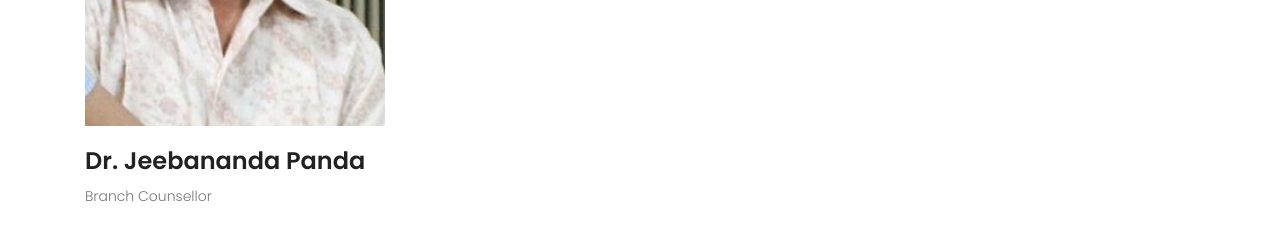
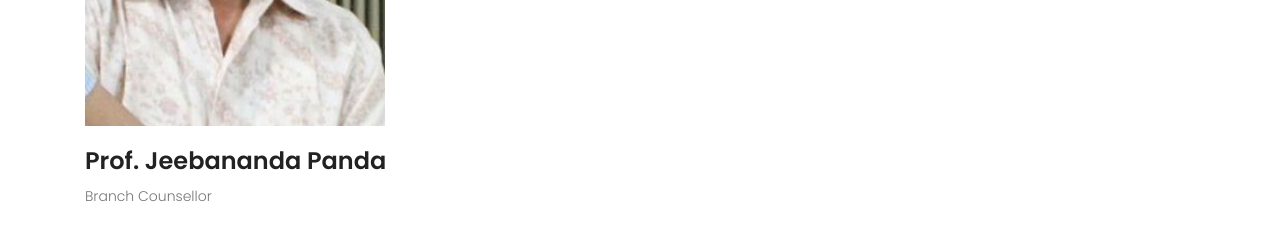
Before and after one commit to HemabhKamboj/hemabhkamboj.github.io, a plain HTML site: page about-us.html in a window 1280 px wide. Shown: the part 1800-2026 px from the top of the page. Drawn offline with Linux system fonts and the light colour scheme.

Commit message:
corrected name

```diff
--- a/about-us.html
+++ b/about-us.html
@@ -74,10 +74,10 @@
 
                     <div class="col-md-6 d_flex">
                         <div class="about_content flex" style="text-align: justify; text-justify: inter-word">
-                            <h3 class="title_color">IEEE  DTU  Student  Branch ,  under  the  aegis  of  IEEE  (Institute  of Electrical and Electronics Engineering), is the oldest student branch in Delhi Section with an illustrious history of over three decades.</h3>
+                            <h3 class="title_color">IEEE  DTU  Student  Branch , under the aegis of IEEE  (Institute  of Electrical and Electronics Engineering), is the oldest student branch in Delhi Section with an illustrious history of over three decades.</h3>
                             <p>
                                     Under the invaluable guidance of Dr. J. Panda, IEEE DTU has emerged as one of the most active  and  innovative  student  branches  in  India.
-                                    IEEE  DTU  organizes  a  plethora  of  events around the year such as TECHWEEK, REPERTOIRE and the annual technical festival TROIKA to    instil    a    scientific    temperament    in    students    and    to    cater to the needs of their inquisitive nature
+                                    IEEE  DTU  organizes  a  plethora  of  events around the year such as TECHWEEK, REPERTOIRE and the annual technical festival TROIKA to instil a scientific temperament in students and to cater to the needs of their inquisitive nature
                                     .IEEE DTU is also renowned for its publications- ECHO, a
                                     magazine  for  freshers,  IOTA,  the  annual  technical  magazine,  TRIGGER,  the  TROIKA souvenir, and The Troika Times.
                                     In the year 2012, one of the commendable feats of IEEE DTU Student  Branch  was  the  organizing  of  ISSET  (International  Symposium  on  Standards  in Engineering  &  Technology),  which  provided  a  platform  for  student  researchers,
@@ -112,7 +112,7 @@
                     <div class="col-md-4"  >
                         <!-- <div class="event_post"> -->
                             <img src="image/Dr. J. Panda.jpeg" width= "300px" height = "500px" >
-                            <a href="#"><h2 class="event_title">  Dr. Jeebananda Panda</h2></a>
+                            <a href="#"><h2 class="event_title">  Prof. Jeebananda Panda</h2></a>
                             <p>Branch Counsellor</p>
                             <!-- <ul class="list_style sermons_category">
                                 <li><i class="lnr lnr-user"></i>Saturday, 12th Feb, 2019</li> -->
```
